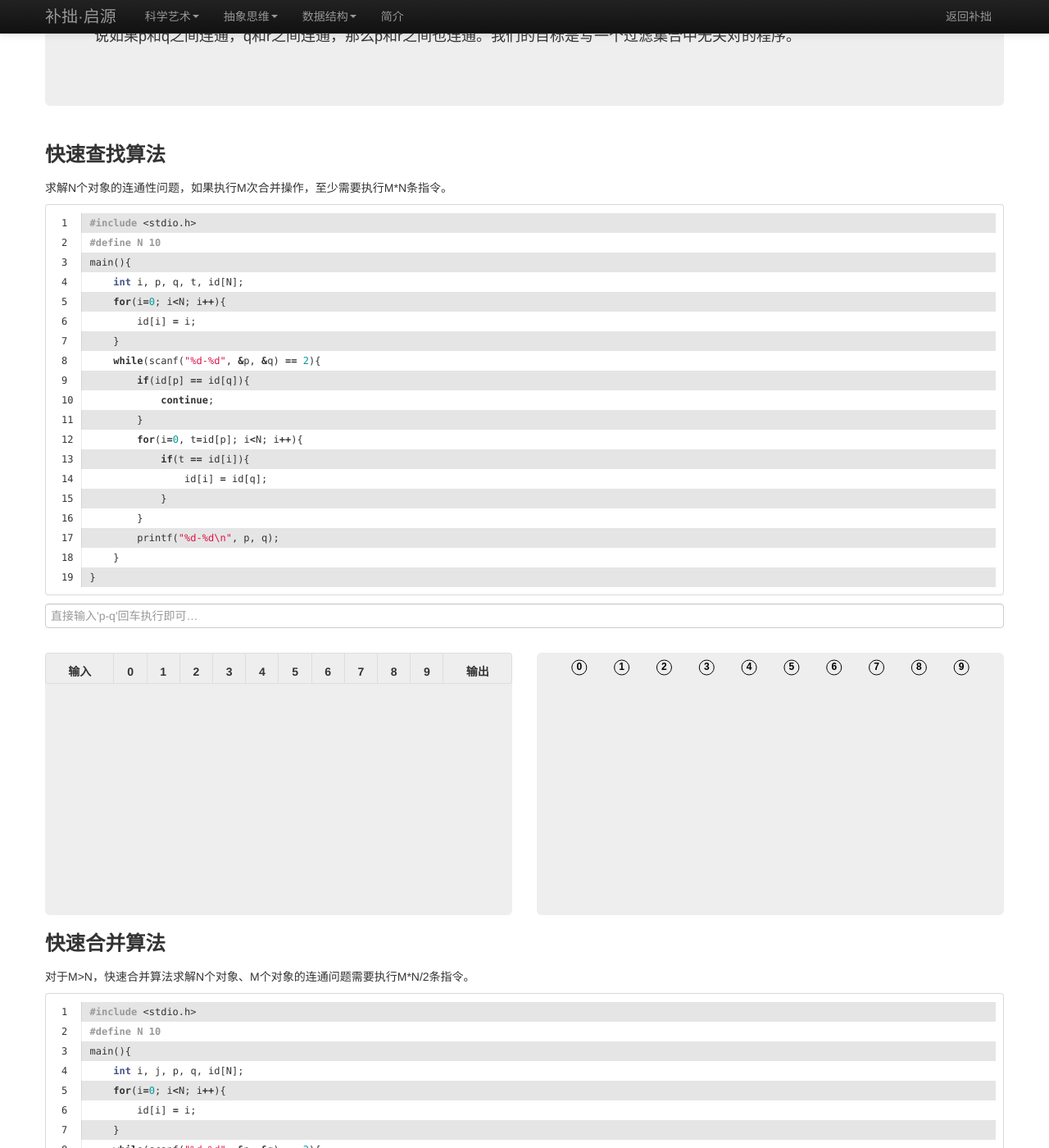
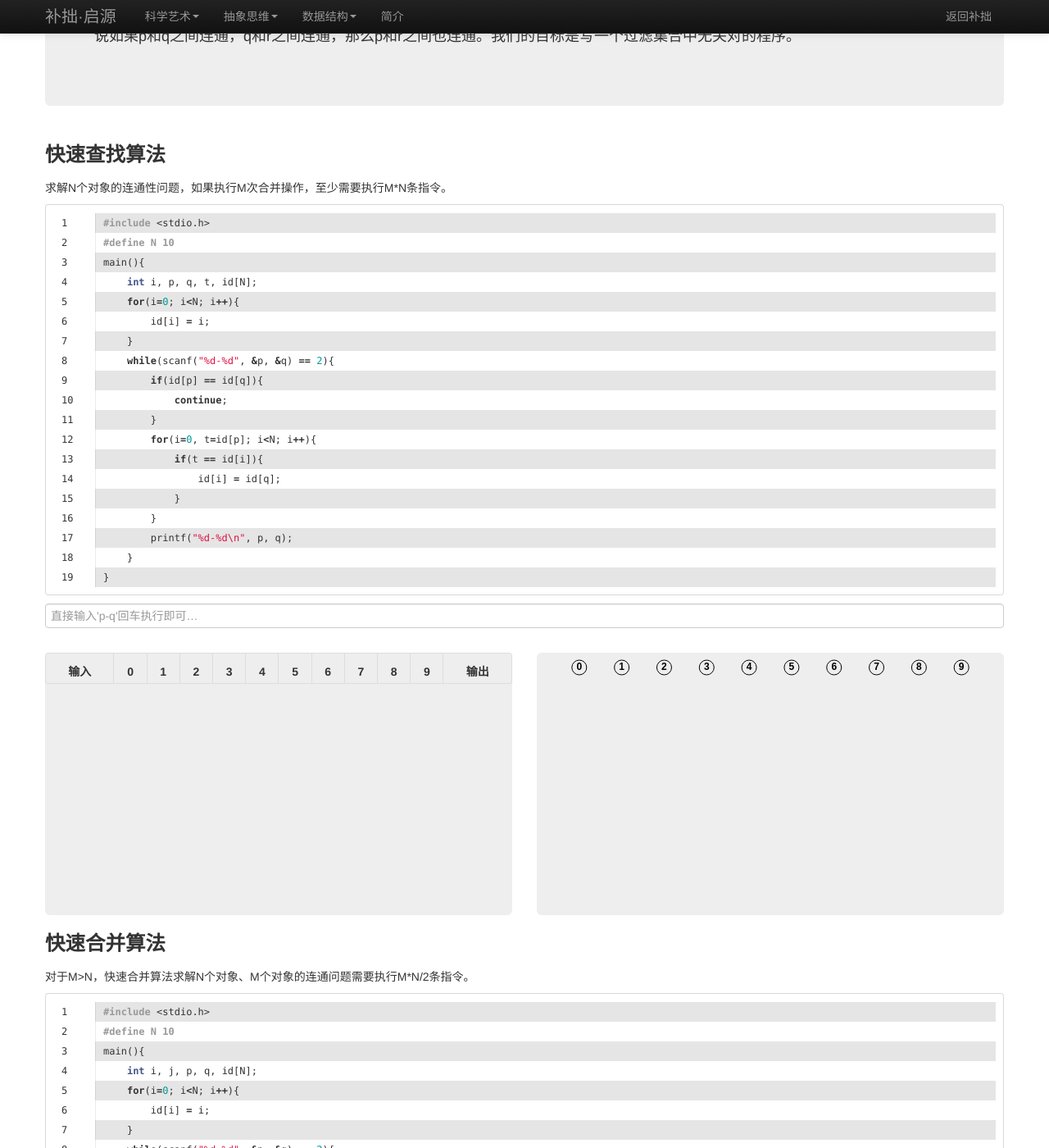
Before and after one commit to testudy/testudy.github.io, a Jekyll site: the page built from beginning/index.html, in a window 1280 px wide and 1400 px high, scrolled down 191 px. Shown: the whole window at 82% size. Built offline with Jekyll 4.4.1, drawn with Linux system fonts in a browser that asks for light colours; comment, search, counter and statistics services are not loaded.

Commit message:
调整代码样式

```diff
--- a/assets/css/beginning.css
+++ b/assets/css/beginning.css
@@ -42,6 +42,12 @@ input.console{
 table ol,
 table ul{
     margin: 0;
+}
+.nav-tabs {
+    margin-bottom: 0;
+}
+.tab-content {
+    margin-top: -1px;
 }
 
 /* https://github.com/mojombo/tpw/blob/master/css/syntax.css */
@@ -109,7 +115,7 @@ table ul{
 
 .highlight {
     padding: 0;
-    margin: 10px 0;
+    margin: 0 0 10px 0;
 }
 
 .highlight > pre {
@@ -128,6 +134,7 @@ table ul{
     margin: 0;
 }
 .highlight .gutter {
+    width: 50px;
     border-right: 1px solid #ddd;
     border-right: 1px solid rgba(0, 0, 0, 0.08);
 }
```
